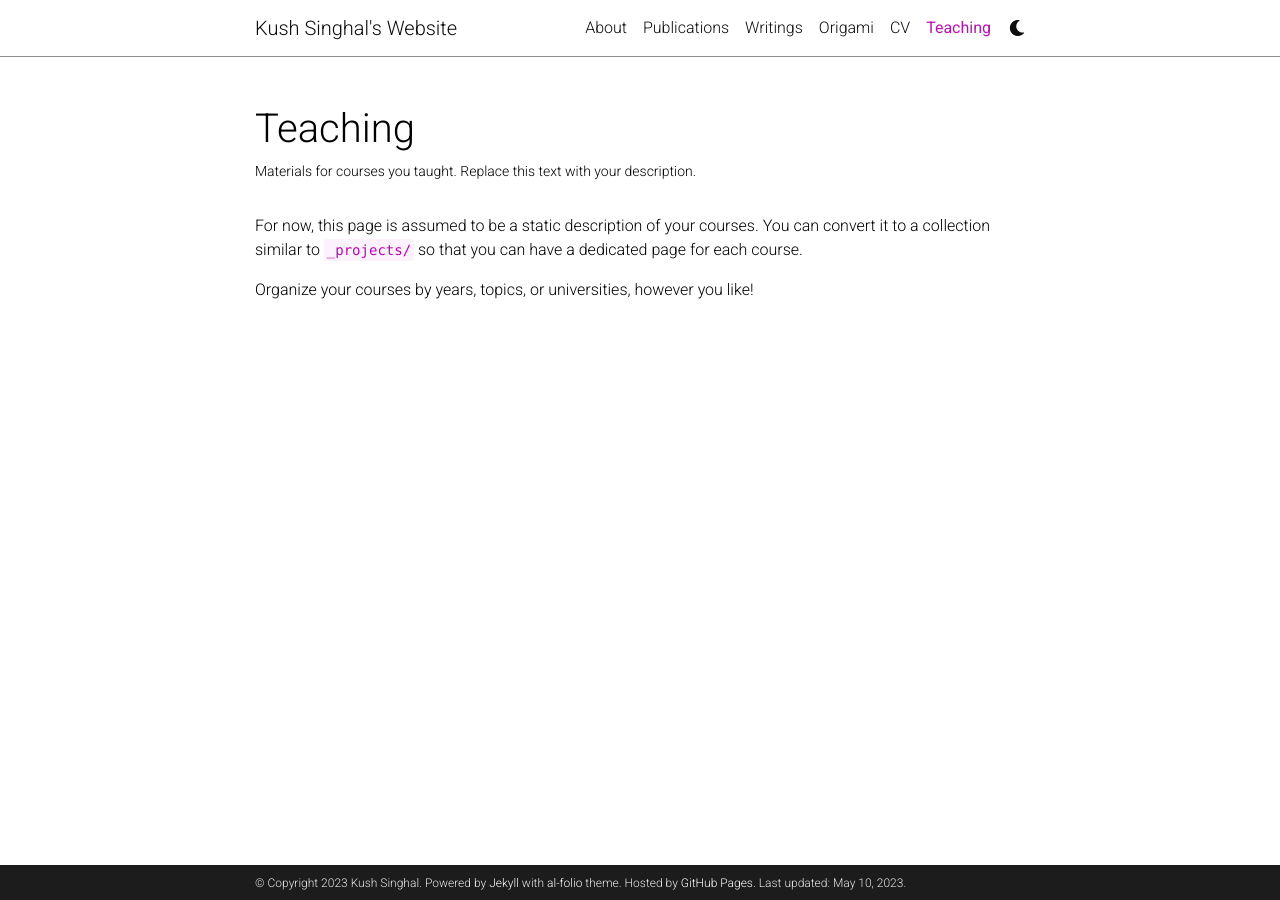
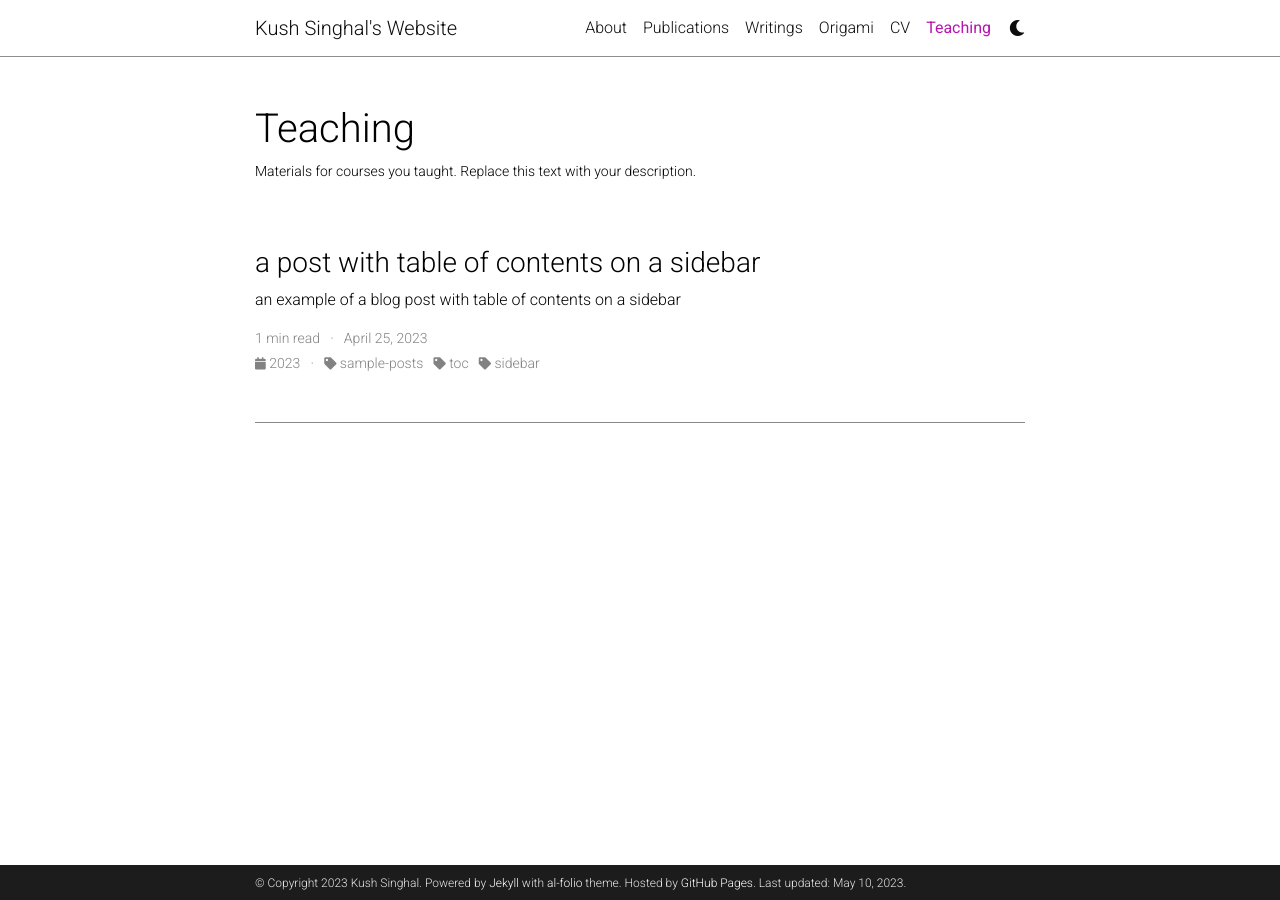
Before and after one commit to kush1729/kush1729.github.io, a Jekyll site: the page built from _pages/teaching.md, in a window 1280 px wide. Built offline with Jekyll 4.4.1, drawn with Linux system fonts in a browser that asks for light colours; the list of posts is cut into pages by our own code; comment, search, counter and statistics services are not loaded; a style sheet for code colours, icons or effects is not loaded.

Commit message:
Teaching

```diff
--- a/_config.yml
+++ b/_config.yml
@@ -144,6 +144,9 @@
   origami:
     output: true
     permalink: /origami/:path/
+  teaching:
+    output: true
+    permalink: /teaching/:path/
 
 # -----------------------------------------------------------------------------
 # Jekyll settings
@@ -220,7 +223,7 @@
     tag: '/blog/tag/:name/'
     category: '/blog/category/:name/'
 
-display_tags: ['formatting', 'images', 'links', 'math', 'code'] # this tags will be dispalyed on the front page of your blog
+# display_tags: ['formatting', 'images', 'links', 'math', 'code'] # this tags will be dispalyed on the front page of teaching
 
 # -----------------------------------------------------------------------------
 # Jekyll Scholar
--- a/_pages/teaching.md
+++ b/_pages/teaching.md
@@ -5,8 +5,105 @@
 description: Materials for courses you taught. Replace this text with your description.
 nav: true
 nav_order: 5
+pagination:
+  enabled: true
+  collection: teaching
+  permalink: /page/:num/
+  per_page: 10
+  sort_field: date
+  sort_reverse: true
+  trail:
+    before: 1 # The number of links before the current page
+    after: 3  # The number of links after the current page
 ---
 
-For now, this page is assumed to be a static description of your courses. You can convert it to a collection similar to `_projects/` so that you can have a dedicated page for each course.
+<div class="post">
+  {% if site.display_tags %}
+  <div class="tag-list">
+    <ul class="p-0 m-0">
+      {% for tag in site.display_tags %}
+        <li>
+          <i class="fas fa-hashtag fa-sm"></i> <a href="{{ tag | slugify | prepend: '/blog/tag/' | relative_url }}">{{ tag }}</a>
+        </li>
+        {% unless forloop.last %}
+          <p>&bull;</p>
+        {% endunless %}
+      {% endfor %}
+    </ul>
+  </div>
+  {% endif %}
 
-Organize your courses by years, topics, or universities, however you like!
+  <ul class="post-list">
+    {% for post in paginator.posts %}
+
+    {% if post.external_source == blank %}
+      {% assign read_time = post.content | number_of_words | divided_by: 180 | plus: 1 %}
+    {% else %}
+      {% assign read_time = post.feed_content | strip_html | number_of_words | divided_by: 180 | plus: 1 %}
+    {% endif %}
+    {% assign year = post.date | date: "%Y" %}
+    {% assign tags = post.tags | join: "" %}
+    {% assign categories = post.categories | join: "" %}
+
+    <li>
+{%- if post.thumbnail -%}
+<div class="row">
+          <div class="col-sm-9">
+{%- endif -%}
+        <h3>
+        {% if post.redirect == blank %}
+          <a class="post-title" href="{{ post.url | prepend: site.baseurl }}">{{ post.title }}</a>
+        {% else %}
+          {% if post.redirect contains '://' %}
+            <a class="post-title" href="{{ post.redirect }}" target="_blank">{{ post.title }}</a>
+            <svg width="2rem" height="2rem" viewBox="0 0 40 40" xmlns="http://www.w3.org/2000/svg">
+              <path d="M17 13.5v6H5v-12h6m3-3h6v6m0-6-9 9" class="icon_svg-stroke" stroke="#999" stroke-width="1.5" fill="none" fill-rule="evenodd" stroke-linecap="round" stroke-linejoin="round"></path>
+            </svg>
+          {% else %}
+            <a class="post-title" href="{{ post.redirect | relative_url }}">{{ post.title }}</a>
+          {% endif %}
+        {% endif %}
+      </h3>
+      <p>{{ post.description }}</p>
+      <p class="post-meta">
+        {{ read_time }} min read &nbsp; &middot; &nbsp;
+        {{ post.date | date: '%B %-d, %Y' }}
+        {%- if post.external_source %}
+        &nbsp; &middot; &nbsp; {{ post.external_source }}
+        {%- endif %}
+      </p>
+      <p class="post-tags">
+        <a href="{{ year | prepend: '/blog/' | prepend: site.baseurl}}">
+          <i class="fas fa-calendar fa-sm"></i> {{ year }} </a>
+
+          {% if tags != "" %}
+          &nbsp; &middot; &nbsp;
+            {% for tag in post.tags %}
+            <a href="{{ tag | slugify | prepend: '/blog/tag/' | prepend: site.baseurl}}">
+              <i class="fas fa-hashtag fa-sm"></i> {{ tag }}</a> &nbsp;
+              {% endfor %}
+          {% endif %}
+
+          {% if categories != "" %}
+          &nbsp; &middot; &nbsp;
+            {% for category in post.categories %}
+            <a href="{{ category | slugify | prepend: '/blog/category/' | prepend: site.baseurl}}">
+              <i class="fas fa-tag fa-sm"></i> {{ category }}</a> &nbsp;
+              {% endfor %}
+          {% endif %}
+    </p>
+{%- if post.thumbnail -%}
+    </div>
+  <div class="col-sm-3">
+    <img class="card-img" src="{{post.thumbnail | relative_url}}" style="object-fit: cover; height: 90%" alt="image">
+  </div>
+</div>
+{%- endif -%}
+    </li>
+
+    {% endfor %}
+  </ul>
+
+  {% include pagination.html %}
+
+</div>
```
Also changed, not shown: _teaching/2023-summer-quadratic_forms.md (added, +42 -0 lines).
